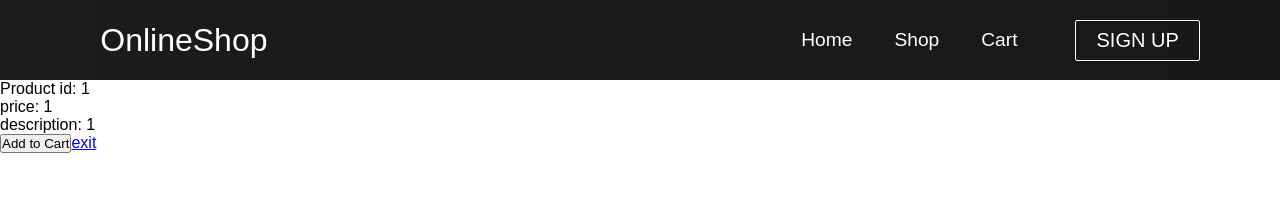
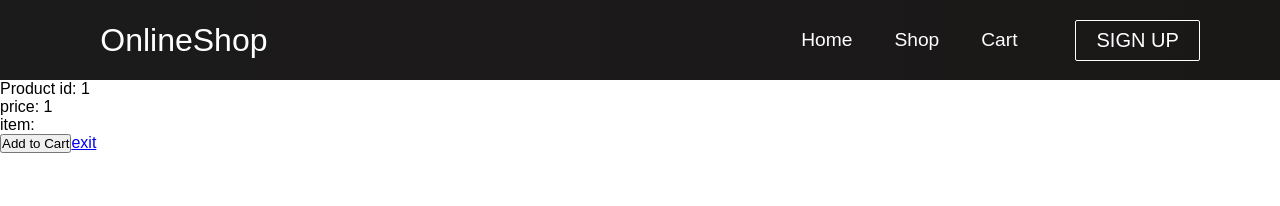
Before and after one commit to pinkx-xlink/react-shopping-cart-project, a React (Create React App) app in the folder shopping-cart/: page /itemDetail/1/1/1 in a window 1280 px wide. Shown: the top 206 px of the page. Built offline with nearby package versions, Linux system fonts and the light colour scheme.

Commit message:
Update all instances of 'description' to 'title'

```diff
--- a/shopping-cart/src/components/ItemDetails.js
+++ b/shopping-cart/src/components/ItemDetails.js
@@ -3,8 +3,8 @@ import { useParams } from 'react-router-dom'
 import { Link } from 'react-router-dom';
 
 function ItemDetail({ handleClick }) {
-    const { id, price, description } = useParams();
-    let item = {id, price, description};
+    const { id, price, title } = useParams();
+    let item = {id, price, title};
 
     console.log(item);
 
@@ -13,7 +13,7 @@ function ItemDetail({ handleClick }) {
             <div>
                 <p>Product id: {id}</p>
                 <p>price: {price}</p>
-                <p>description: {description}</p>
+                <p>item: {title}</p>
                 <button onClick={() => handleClick(item)}> Add to Cart </button>
                 <Link to="/shop">exit</Link>
             </div>
```
